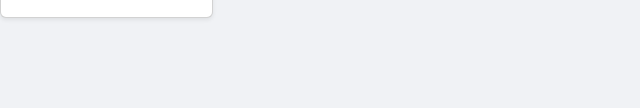
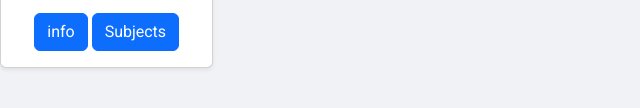
Before and after one commit to Weakcods/Random-cards, a plain HTML site: page index.html in a window 1280 px wide. Shown: the part 244-352 px from the top of the page, without its empty margins (0-640 px from the left). Drawn offline with nearby package versions, Linux system fonts and the light colour scheme.

Commit message:
add 2 btn

```diff
--- a/index.html
+++ b/index.html
@@ -24,17 +24,23 @@
         <h5 class="card-title"> Student Information</h5>
         <img  id="profile-img" src="assets/luffy.jpg" alt="Profile Picture" class="mb-3">
         <p class="card-text mb-1">  <strong>Name:</strong><span id="student-name">Joshua Bacay></span></p>
-         <p class="card-text mb-1">  <strong>ID:</strong><span id="student-id">202180175</span></p>
-             <p class="card-text mb-1"> <strong>Major:</strong><span id="student-major">N/A</span></p>
+        <p class="card-text mb-1">  <strong>ID:</strong><span id="student-id">202180175</span></p>
+        <p class="card-text mb-1"> <strong>Major:</strong><span id="student-major">N/A</span></p>
 
 
-    </div>
+
+        <div class="mt-3">
+            <button id="info-btn" class="btn btn-primary">info</button>
+                 <button id="subjects-btn" class="btn btn-primary">Subjects</button>
         </div>
 
     </div>
 
 
 
+
+
+
 </body>
 
 </html>
```
